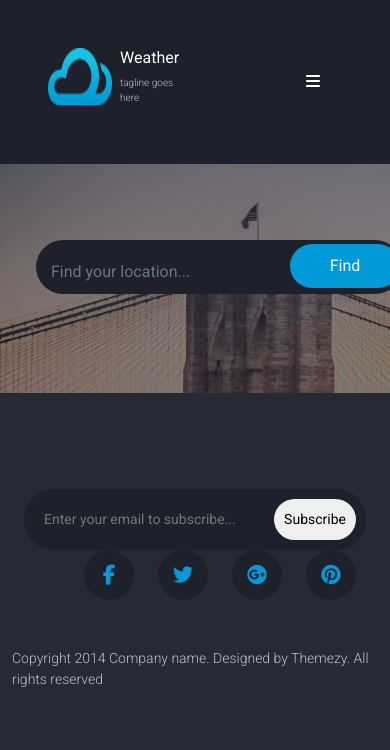
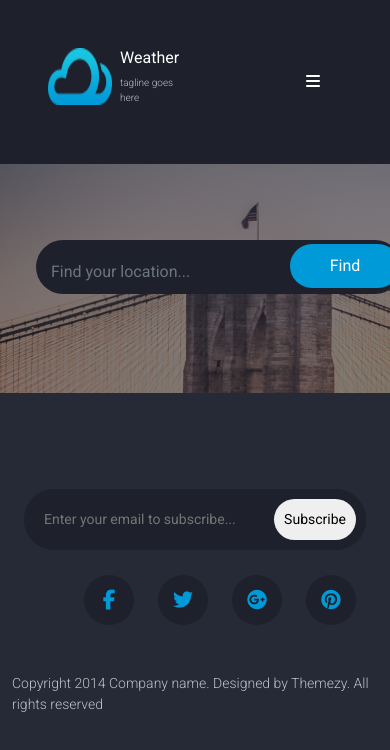
Before and after one commit to Rofaida-Mostafa/Weather_app, a plain HTML site: page index.html in a window 390 px wide. Shown: the top 750 px of the page. Drawn offline with nearby package versions, Linux system fonts and the light colour scheme; no server answers.

Commit message:
Update wether.css

```diff
--- a/css/wether.css
+++ b/css/wether.css
@@ -397,3 +397,10 @@ form.email {
     right: 10px;
     top: 10px;
 }
+
+@media (max-width:1200px){
+
+    .social-links a{
+        margin-top:25px
+    }
+}
```
